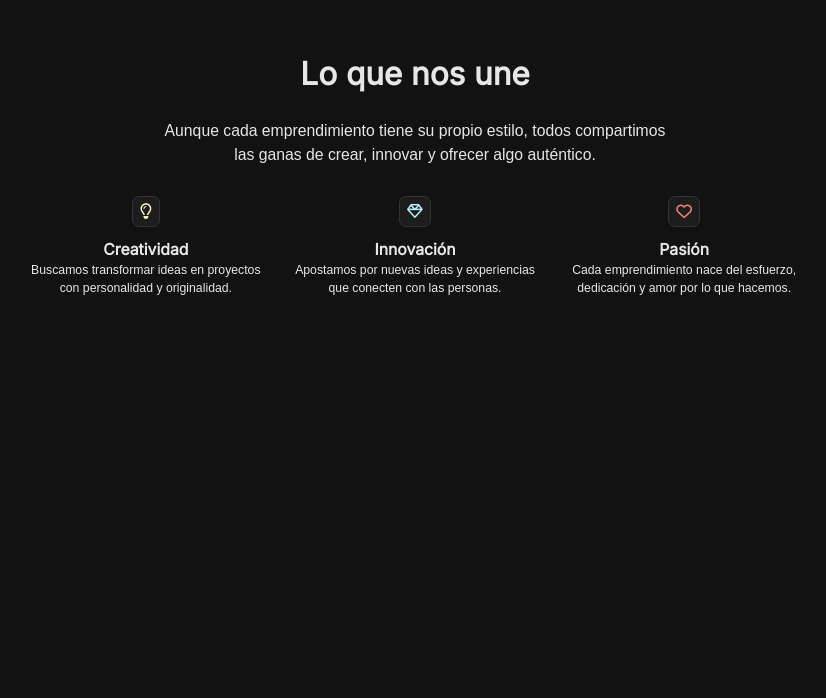
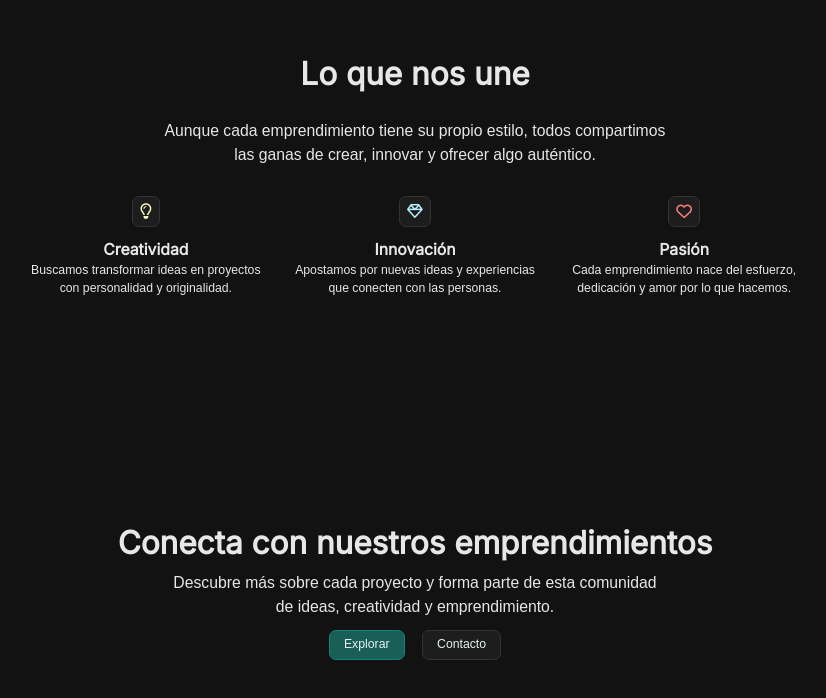
Before and after one commit to freddyrdev/emprendimientos, a React (Vite) app: page / in a window 1280 px wide. Shown: the part 1567-2265 px from the top of the page, without its empty margins (225-1051 px from the left). Before the commit the page ends 2092 px from the top, so only its background shows below. Built offline with nearby package versions, Linux system fonts and the light colour scheme.

Commit message:
Creacion del CTA de la landing

```diff
--- a/src/features/landing/Landing.tsx
+++ b/src/features/landing/Landing.tsx
@@ -1,6 +1,7 @@
 import { CardSection } from './cards/CardsSection';
 import { HeroSection } from './hero/HeroSection';
 import { NostrosSection } from './nosotros/NosotrosSection';
+import { CtaSection } from './cta/CtaSection';
 
 export const Landing = () => {
     return (
@@ -8,6 +9,7 @@ export const Landing = () => {
             <HeroSection />
             <CardSection />
             <NostrosSection />
+            <CtaSection />
         </main>
     )
 }
--- /dev/null
+++ b/src/features/landing/cta/CtaSection.tsx
@@ -0,0 +1,14 @@
+import { Link } from "react-router"
+
+export const CtaSection = () => {
+    return (
+        <section className="flex flex-col items-center gap-3 mb-40">
+            <h2 className="text-4xl text-center">Conecta con nuestros emprendimientos</h2>
+            <p className="text-lg font-normal! max-w-xl text-center">Descubre más sobre cada proyecto y forma parte de esta comunidad de ideas, creatividad y emprendimiento.</p>
+            <div className="flex gap-5">
+                <Link to={"/emprendimiento"} className="boton-primario">Explorar</Link>
+                <Link to={"/"} className="boton-secundario">Contacto</Link>
+            </div>
+        </section>
+    )
+}
--- /dev/null
+++ b/src/shared/components/Card.tsx
@@ -0,0 +1,25 @@
+import type { CardProps } from "../types/type"
+
+export const Card = ({
+    titulo,
+    subtitulo = "",
+    texto = "",
+    imagen,
+    iconoFA,
+    locacion = "-bottom-25 -left-20",
+    textoColorHover = ""
+}: CardProps) => {
+    return (
+        <div className="card flex flex-col gap-3 relative pb-40 cursor-default select-none overflow-hidden group">
+            <div className={`flex gap-2 items-center`}>
+                <i className={`${ iconoFA } ${ textoColorHover } text-base animacion`}></i>
+                <h3 className={`text-lg ${ textoColorHover } animacion`}>{ titulo }</h3>
+            </div>
+            <div className="">
+                <h4 className={`${ textoColorHover } animacion`}>{ subtitulo }</h4>
+                <p className="font-normal! text-(--textoSecundario)">{ texto }</p>
+            </div>
+            <img src={ imagen } alt={ titulo } className={`absolute ${ locacion } grayscale group-hover:grayscale-0 animacion`}/>
+        </div>
+    )
+}
--- /dev/null
+++ b/src/shared/types/type.ts
@@ -0,0 +1,9 @@
+export interface CardProps {
+    titulo: string,
+    subtitulo?: string,
+    texto?: string,
+    imagen: string,
+    iconoFA: string,
+    locacion?: string,
+    textoColorHover?: string,
+}
```
